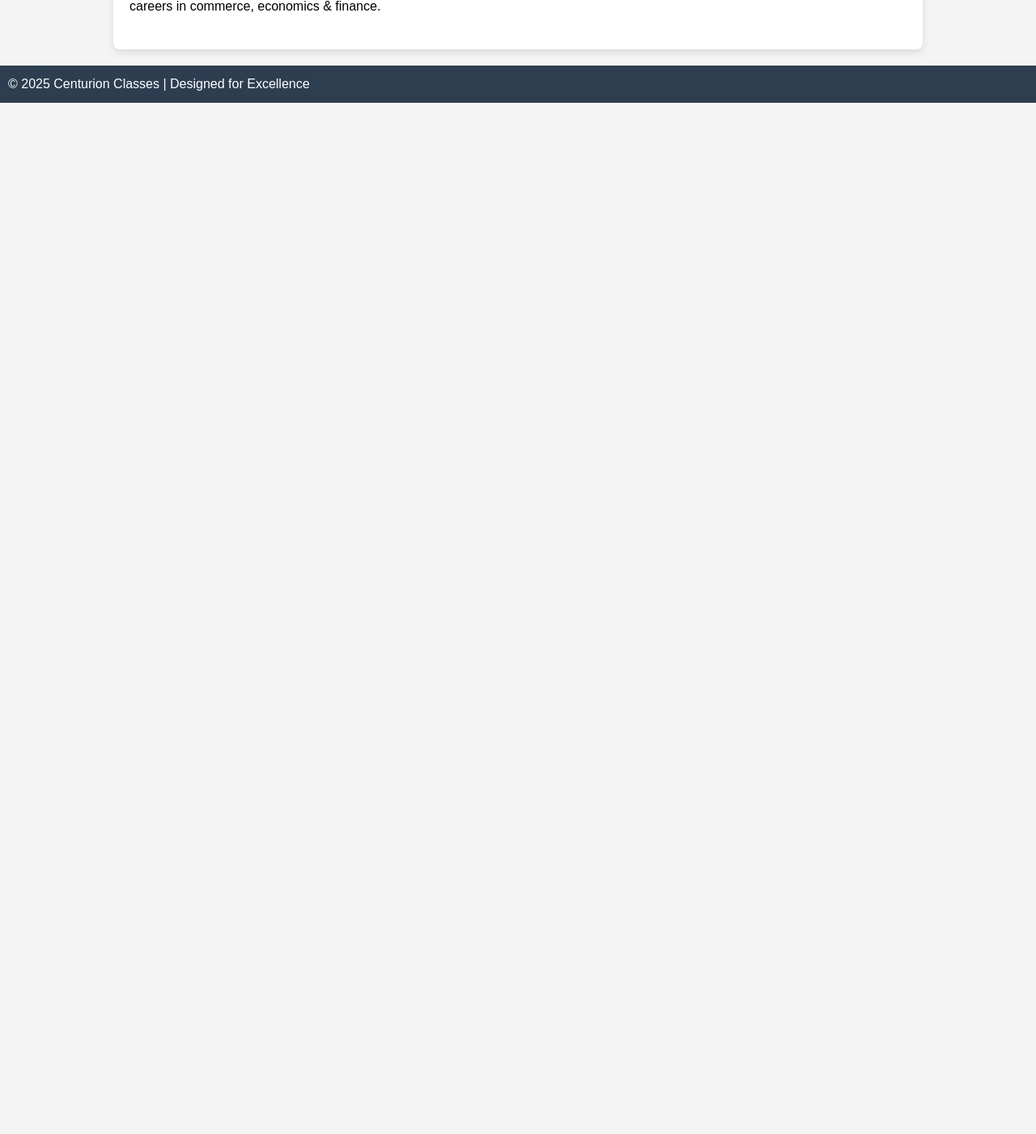
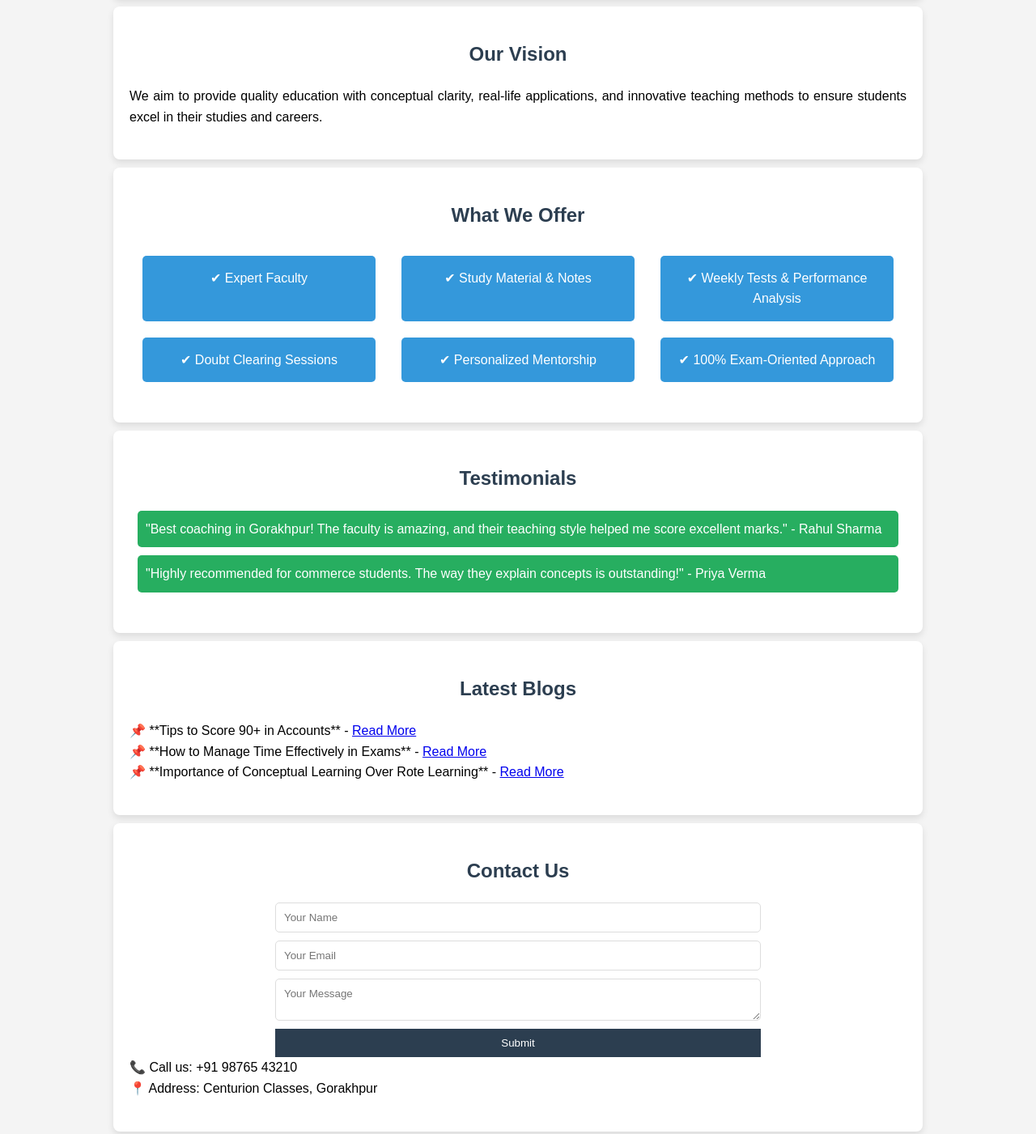
Before and after one commit to centurionclasses/centurionclasses.github.io, a plain HTML site: page index.html in a window 1280 px wide. Shown: the part 440-1841 px from the top of the page at 81% size. Before the commit the page ends 800 px from the top, so only its background shows below. Drawn offline with Linux system fonts and the light colour scheme.

Commit message:
Update index.html

```diff
--- a/index.html
+++ b/index.html
@@ -3,15 +3,23 @@
 <head>
     <meta charset="UTF-8">
     <meta name="viewport" content="width=device-width, initial-scale=1.0">
-    <title>Centurion Classes - Best Commerce Coaching</title>
+    <title>Centurion Classes - Best Coaching for Class 11 & 12</title>
     <style>
         * { margin: 0; padding: 0; box-sizing: border-box; font-family: Arial, sans-serif; }
         body { line-height: 1.6; background-color: #f4f4f4; }
-        header { background: #003366; color: #fff; padding: 30px; text-align: center; font-size: 28px; }
-        header p { font-size: 18px; font-style: italic; margin-top: 5px; }
+        header { background: skyblue; color: #fff; padding: 20px; text-align: center; }
+        header h1 { font-size: 32px; }
+        header p { font-size: 18px; font-weight: bold; }
         section { padding: 40px 20px; max-width: 1000px; margin: auto; background: white; margin-bottom: 10px; border-radius: 8px; box-shadow: 0px 4px 8px rgba(0,0,0,0.1); }
         h2 { color: #2c3e50; text-align: center; margin-bottom: 20px; }
         p { text-align: justify; }
+        .offer-box { display: flex; flex-wrap: wrap; justify-content: space-around; }
+        .offer-item { background: #3498db; color: white; padding: 15px; margin: 10px; border-radius: 5px; width: 30%; text-align: center; }
+        .testimonial { background: #27ae60; color: white; padding: 10px; margin: 10px; border-radius: 5px; }
+        form { display: flex; flex-direction: column; width: 100%; max-width: 600px; margin: auto; }
+        input, textarea { margin-bottom: 10px; padding: 10px; border: 1px solid #ddd; border-radius: 5px; }
+        button { background: #2c3e50; color: white; padding: 10px; border: none; cursor: pointer; }
+        button:hover { background: #34495e; }
         footer { background: #2c3e50; color: white; text-align: center; padding: 10px; margin-top: 20px; }
     </style>
 </head>
@@ -24,8 +32,56 @@
 
     <section id="about">
         <h2>About Us</h2>
-        <p>Welcome to Centurion Classes, the most trusted Commerce-oriented coaching institute in Gorakhpur! For the past 9 years, we have been committed to shaping the academic success of students in Class 11 & 12 by providing expert guidance in Accounts, Economics, and Mathematics.</p>
-        <p>With two well-established branches in Gorakhpur, we take pride in our qualified and passionate team of educators who bring a blend of experience, conceptual clarity, and result-oriented teaching to every classroom. Our structured curriculum, exam-focused approach, and personalized mentoring ensure that students not only excel in their board exams but also build a strong foundation for future careers in commerce, economics & finance.</p>
+        <p>Welcome to Centurion Classes, the most trusted Commerce-oriented coaching institute in Gorakhpur!
+           For the past 9 years, we have been committed to shaping the academic success of students in
+           Class 11 & 12 by providing expert guidance in Accounts, Economics, and Mathematics.</p>
+        <p>With two well-established branches in Gorakhpur, we take pride in our qualified and passionate
+           team of educators who bring a blend of experience, conceptual clarity, and result-oriented
+           teaching to every classroom. Our structured curriculum, exam-focused approach, and
+           personalized mentoring ensure that students not only excel in their board exams but also build
+           a strong foundation for future careers in commerce, economics & finance.</p>
+    </section>
+
+    <section id="vision">
+        <h2>Our Vision</h2>
+        <p>We aim to provide quality education with conceptual clarity, real-life applications, and innovative teaching methods to ensure students excel in their studies and careers.</p>
+    </section>
+
+    <section id="offers">
+        <h2>What We Offer</h2>
+        <div class="offer-box">
+            <div class="offer-item">✔ Expert Faculty</div>
+            <div class="offer-item">✔ Study Material & Notes</div>
+            <div class="offer-item">✔ Weekly Tests & Performance Analysis</div>
+            <div class="offer-item">✔ Doubt Clearing Sessions</div>
+            <div class="offer-item">✔ Personalized Mentorship</div>
+            <div class="offer-item">✔ 100% Exam-Oriented Approach</div>
+        </div>
+    </section>
+
+    <section id="testimonials">
+        <h2>Testimonials</h2>
+        <div class="testimonial">"Best coaching in Gorakhpur! The faculty is amazing, and their teaching style helped me score excellent marks." - Rahul Sharma</div>
+        <div class="testimonial">"Highly recommended for commerce students. The way they explain concepts is outstanding!" - Priya Verma</div>
+    </section>
+
+    <section id="blog">
+        <h2>Latest Blogs</h2>
+        <p>📌 **Tips to Score 90+ in Accounts** - <a href="#">Read More</a></p>
+        <p>📌 **How to Manage Time Effectively in Exams** - <a href="#">Read More</a></p>
+        <p>📌 **Importance of Conceptual Learning Over Rote Learning** - <a href="#">Read More</a></p>
+    </section>
+
+    <section id="contact">
+        <h2>Contact Us</h2>
+        <form>
+            <input type="text" placeholder="Your Name" required>
+            <input type="email" placeholder="Your Email" required>
+            <textarea placeholder="Your Message" required></textarea>
+            <button type="submit">Submit</button>
+        </form>
+        <p>📞 Call us: +91 98765 43210</p>
+        <p>📍 Address: Centurion Classes, Gorakhpur</p>
     </section>
 
     <footer>
```
